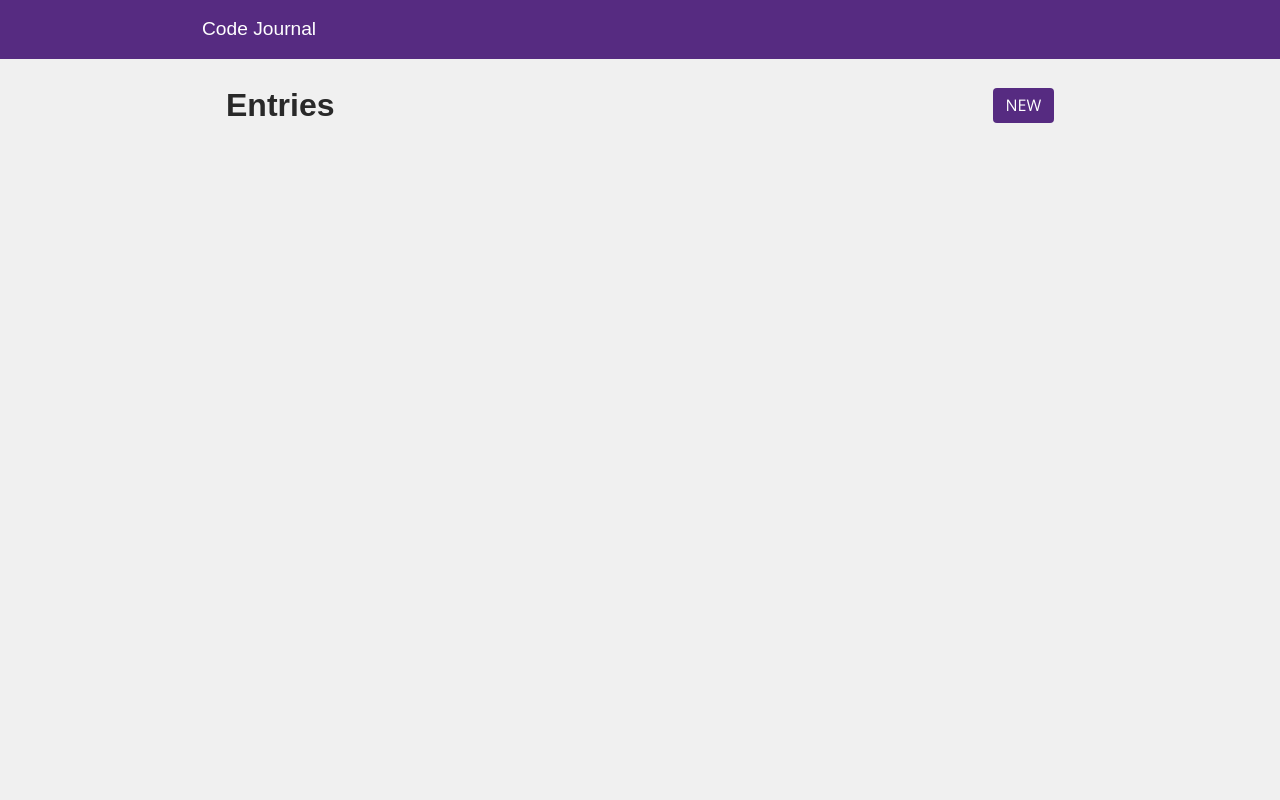
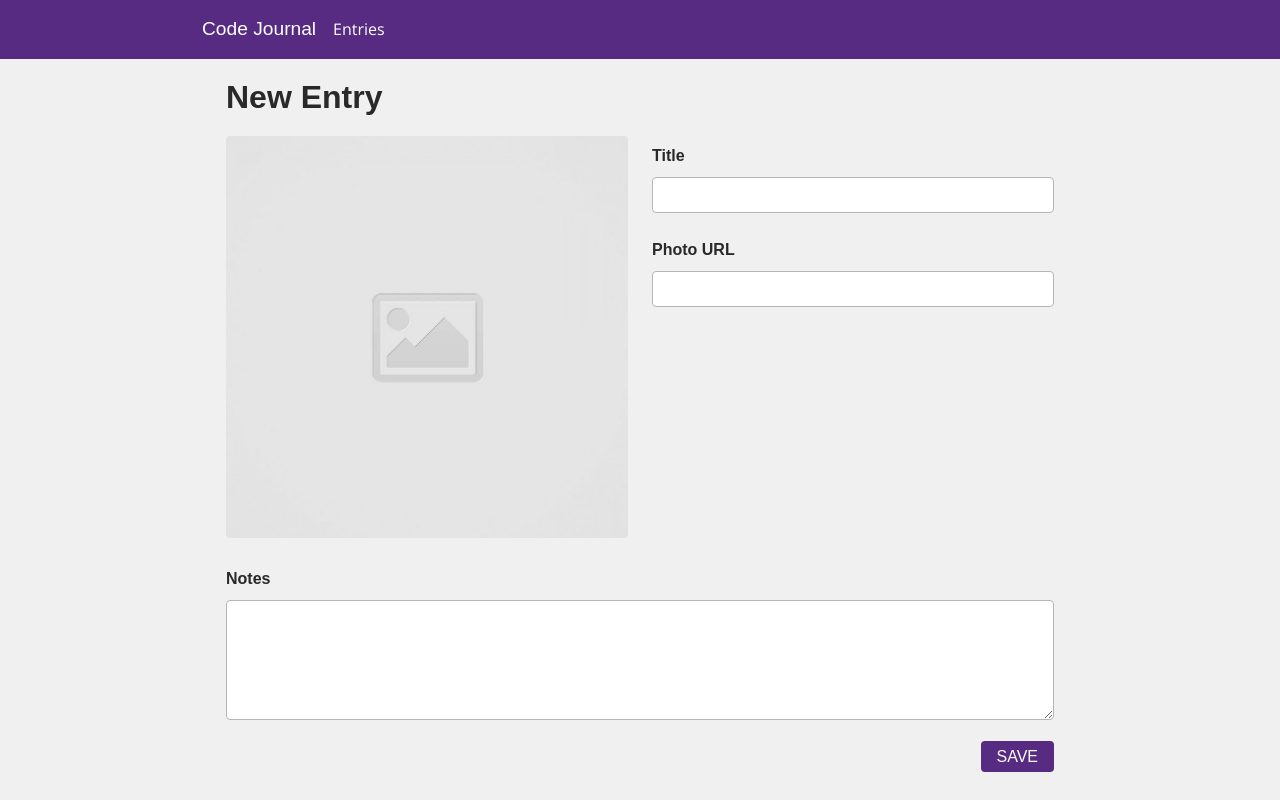
Before and after one commit to jamiecafirma/code-journal, a website: page index.html in a window 1280 px wide. Both pictures are taken after a click on the link "NEW". Drawn offline with nearby package versions, Linux system fonts and the light colour scheme; a web font is replaced by a local one.

Commit message:
Add a navigation item to the navbar for Entries. Add an anchor to the entries view that shows the entry form. #2

```diff
--- a/css/styles.css
+++ b/css/styles.css
@@ -45,7 +45,6 @@ button {
 a {
   text-decoration: none;
   padding: 0.4rem 0.8rem;
-  height: auto;
 }
 
 ul {
@@ -88,6 +87,10 @@ ul {
   flex-basis: 50%;
 }
 
+.nav-item {
+  display: inline-block;
+}
+
 .entry-margin {
   margin-bottom: 1.5rem;
 }
--- a/index.html
+++ b/index.html
@@ -24,13 +24,16 @@
   <header>
     <div class="row purple-bg white-text">
       <div class="container column-full">
-        <h2 class="site-header-style">Code Journal</h2>
+        <h2 class="site-header-style nav-item">Code Journal</h2>
+        <nav class="nav-item">
+          <a href="#" class="white-text" id="view-entries-link" data-view="entries">Entries</a>
+        </nav>
       </div>
     </div>
   </header>
   <div class="container">
     <main>
-      <div data-view="entry-form" class="hidden">
+      <div data-view="entry-form" class="view hidden">
         <form id="diary-entry-form">
           <div class="row">
             <div class="column-full">
@@ -75,13 +78,13 @@
           </div>
         </form>
       </div>
-      <div data-view="entries">
+      <div data-view="entries" class="view">
         <div class="row entries-header-mg">
           <div class="column-half entries-header-item align-center">
             <h1 class="no-margin">Entries</h1>
           </div>
           <div class="column-half entries-header-item align-center justify-right">
-            <a href="#" class="purple-bg white-text border-radius-4">NEW</a>
+            <a href="#" class="purple-bg white-text border-radius-4" id="entry-form-link" data-view="entry-form">NEW</a>
           </div>
         </div>
         <ul id="entry-list">
--- a/js/main.js
+++ b/js/main.js
@@ -80,3 +80,22 @@ function loadJournalEntries(event) {
 }
 
 document.addEventListener('DOMContentLoaded', loadJournalEntries);
+
+var $entriesLink = document.querySelector('#view-entries-link');
+var $entryFormLink = document.querySelector('#entry-form-link');
+var $views = document.querySelectorAll('.view');
+
+function changeView(event) {
+  var $dataView = event.target.getAttribute('data-view');
+
+  for (var v = 0; v < $views.length; v++) {
+    if ($views[v].getAttribute('data-view') === $dataView) {
+      $views[v].className = 'view';
+    } else {
+      $views[v].className = 'view hidden';
+    }
+  }
+}
+
+$entriesLink.addEventListener('click', changeView);
+$entryFormLink.addEventListener('click', changeView);
```
